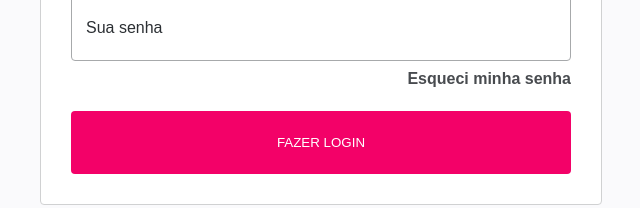
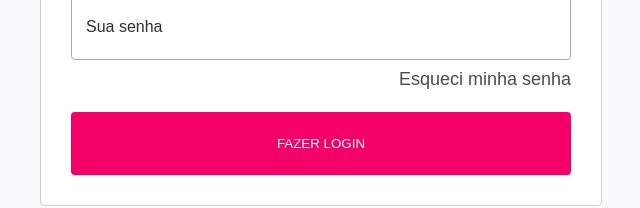
Before and after one commit to NathanCardoso/teste-adoorei, a Vue app: page / in a window 1280 px wide. Shown: the part 444-652 px from the top of the page, without its empty margins (319-959 px from the left). Built offline with nearby package versions, Linux system fonts and the light colour scheme.

Commit message:
refac[ResetPassword]: adjustment in font-size

```diff
--- a/src/components/atoms/ResetPassword.vue
+++ b/src/components/atoms/ResetPassword.vue
@@ -19,7 +19,7 @@ export default {
 	.reset {
 		color: $gray;
 		text-decoration: none;
-		font-weight: 600;
+		font-size: rem($paragraphSize);
 	}
 }
 </style>
```
